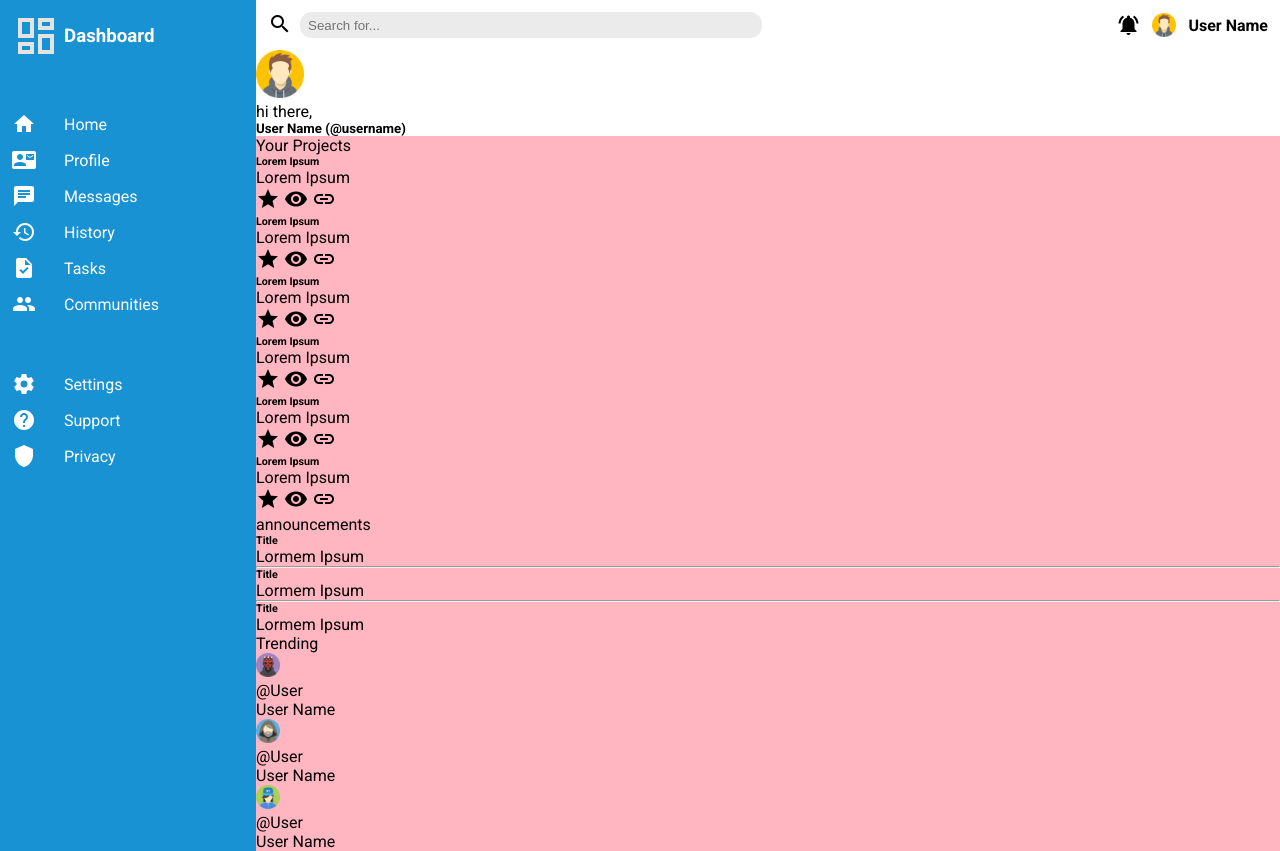
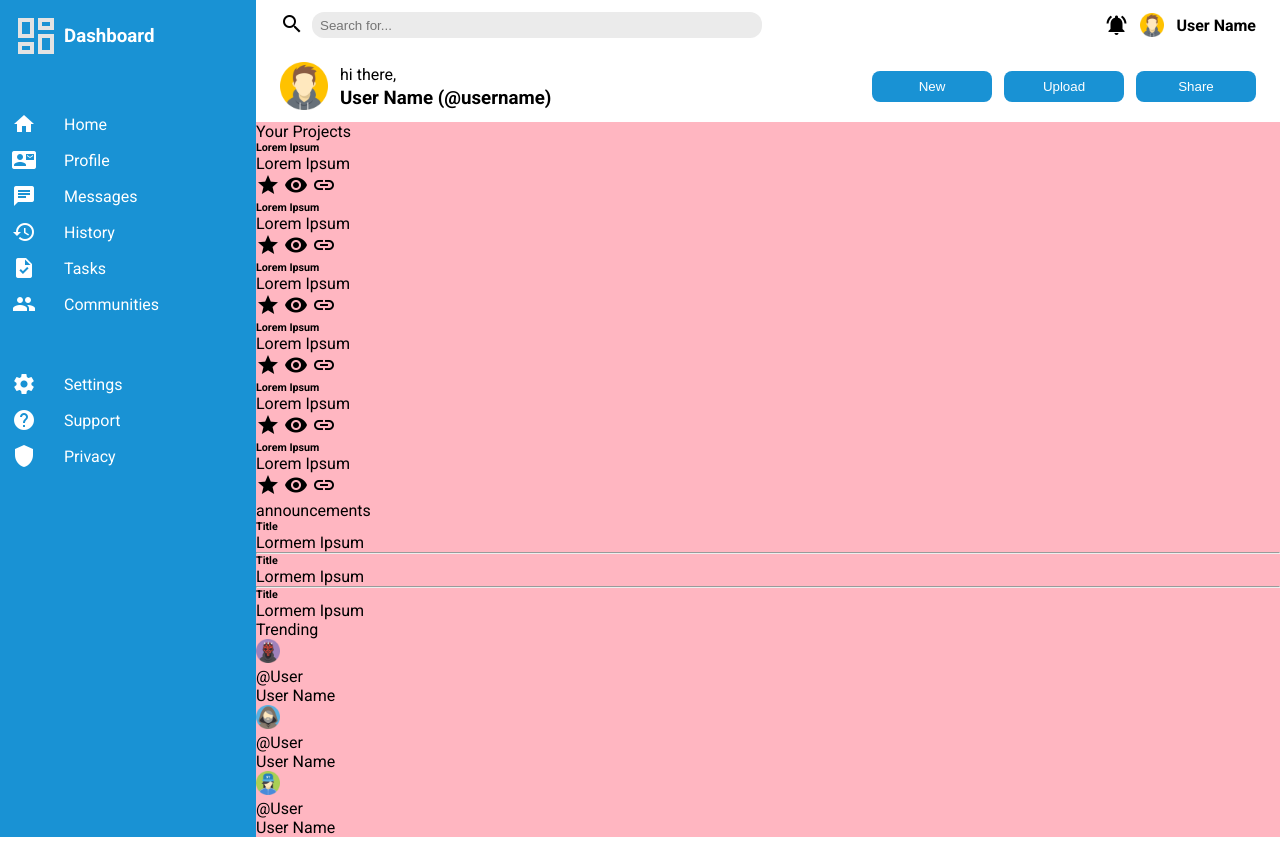
Before and after one commit to mbylater/odin-admin-dashboard, a plain HTML site: page index.html in a window 1280 px wide. Drawn offline with Linux system fonts and the light colour scheme.

Commit message:
Complete subheader

```diff
--- a/index.html
+++ b/index.html
@@ -77,9 +77,16 @@
         </div>
 
         <div class="sub-header">
-            <img src="./images/avatar.png" alt="User avatar" class="avatar-large">
-            <p>hi there,</p>
-            <h5>User Name &#40;@username&#41;</h5>
+            <div class="sub-header-left">
+                <img src="./images/avatar.png" alt="User avatar" class="avatar-large">
+                <p class="hi">hi there,</p>
+                <h3 class="user-name">User Name &#40;@username&#41;</h3>
+            </div>
+            <div class="sub-header-right">
+                <button>New</button>
+                <button>Upload</button>
+                <button>Share</button>
+            </div>
         </div>
 
         <div class="main">
--- a/styles.css
+++ b/styles.css
@@ -48,7 +48,10 @@ body {
     /* Layout*/
     display: grid;
     grid-template-columns: 1fr 1fr;
-    padding: 12px;
+    padding-top: 12px;
+    padding-bottom: 12px;
+    padding-left: 24px;
+    padding-right: 24px;
     align-items: center;
     gap: 12px;
     /* Visuals */
@@ -56,11 +59,13 @@ body {
 }
 
 .header-left {
+    /* Layout*/
     display: grid;
     grid-template-columns: 32px auto;
 }
 
 #search_field {
+    /* Layout*/
     grid-row: 1 / 2;
     grid-column: 2 / 3;
     background-color: rgb(235, 235, 235);
@@ -71,6 +76,7 @@ body {
 }
 
 .header-right {
+    /* Layout*/
     display: grid;
     grid-template-columns: auto auto auto;
     gap: 12px;
@@ -78,11 +84,67 @@ body {
     justify-content: end;
 }
 
+
+/* SUBHEADER */
+
 .sub-header {
+    /* Layout*/
+    display: grid;
+    grid-template-columns: auto auto;
+    align-items: left;
+    padding-top: 12px;
+    padding-bottom: 12px;
+    padding-left: 24px;
+    padding-right: 24px;
     /* Visuals */
     background-color: white;
 }
 
+.sub-header-left {
+    display: grid;
+    grid-template-columns: 48px auto;
+    grid-template-rows: 24px 24px;
+    align-items: center;
+    column-gap: 12px;
+}
+
+.hi {
+    grid-column: 2 / 3;
+    grid-row: 1 /2;
+}
+
+.user-name{
+    grid-column: 2 / 3;
+    grid-row: 2 / 3;
+}
+
+.avatar-large {
+    width: 48px;
+    height: 48px;
+    grid-row: span 2;
+}
+
+.sub-header-right {
+    display: grid;
+    grid-template-columns: auto auto auto;
+    gap: 12px;
+    align-items: center;
+    justify-content: end;
+}
+
+button {
+    background-color: rgb(25, 146, 212);
+    color: white;
+    padding-left: 16px;
+    padding-right: 16px;
+    padding-top: 8px;
+    padding-bottom: 8px;
+    border: 0px;
+    border-radius: 8px;
+    width: 120px;
+}
+
+/* MAIN */
 
 .main {
     /* Visuals */
@@ -102,11 +164,6 @@ ul {
     height: 24px;
 }
 
-.avatar-large {
-    width: 48px;
-    height: 48px;
-}
-
 .material-icons {
     width: 24px;
     height: 24px;
```
